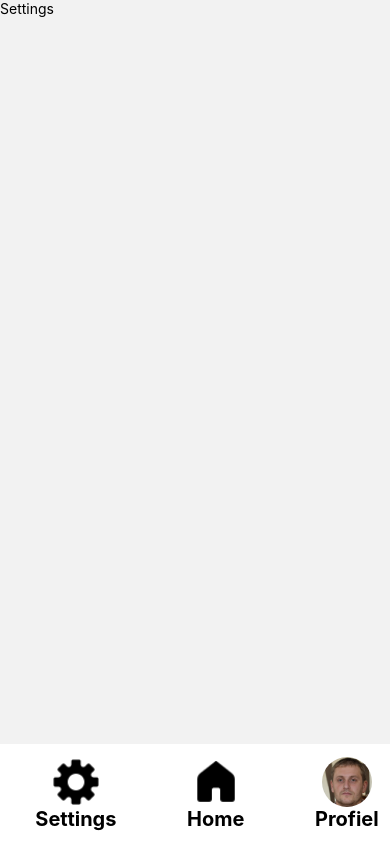
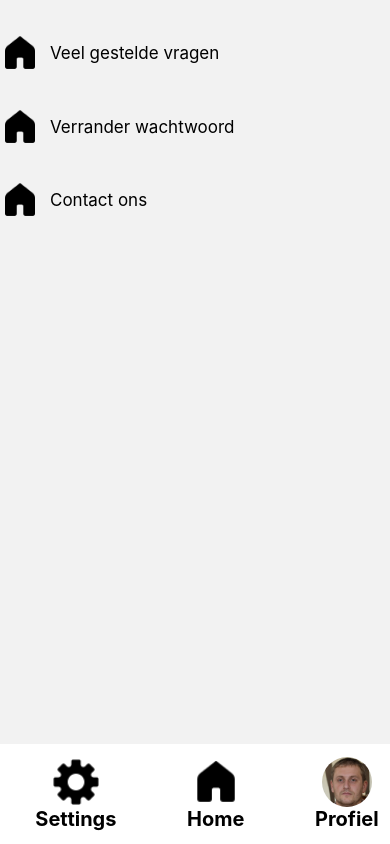
Before and after one commit to GTS-golven/FE, a React Native app in the folder GTS-golven/: screen /Settings in a window 390 px wide. Built offline with nearby package versions, Linux system fonts and the light colour scheme.

Commit message:
settings fix

```diff
--- a/GTS-golven/App.tsx
+++ b/GTS-golven/App.tsx
@@ -40,10 +40,7 @@ function App() {
 }
 
 const styles = StyleSheet.create({
-  screen: {
-    flex: 1,
-    backgroundColor: Colors.backgournd,
-  },
+
 });
 
 export default App;
--- a/GTS-golven/screens/Settings.js
+++ b/GTS-golven/screens/Settings.js
@@ -1,11 +1,24 @@
 import React from "react";
-import { View, Text, StyleSheet } from 'react-native'
+import { View, Text, Image, Pressable, StyleSheet } from 'react-native'
 import NavBar from "../components/NavBar";
 
 const Settings = ({ navigation }) => {
     return (
-        <View styles={styles.screen}>
-            <Text>Settings</Text>
+        <View style={styles.screen}>
+            <View style={styles.container}>
+                <Pressable style={styles.row} onPress={() => navigation.push('WachtwoordVergeten')}>
+                    <Image style={styles.image} source={require('../assets/huisje.png')} />
+                    <Text style={styles.text}>Veel gestelde vragen</Text>
+                </Pressable>
+                <Pressable style={styles.row} onPress={() => navigation.push('WachtwoordVergeten')}>
+                    <Image style={styles.image} source={require('../assets/huisje.png')} />
+                    <Text style={styles.text}>Verrander wachtwoord</Text>
+                </Pressable>
+                <Pressable style={styles.row} onPress={() => navigation.push('WachtwoordVergeten')}>
+                    <Image style={styles.image} source={require('../assets/huisje.png')} />
+                    <Text style={styles.text}>Contact ons</Text>
+                </Pressable>
+            </View>
             <NavBar />
         </View>
     )
@@ -13,9 +26,27 @@ const Settings = ({ navigation }) => {
 
 const styles = StyleSheet.create({
     screen: {
-        flex: 1,
-        justifyContent: "center",
+        flex: 1
+    },
+
+    container: {
+        height: '30%',
+        justifyContent: "space-evenly",
+    },
+
+    row: {
+        flexDirection: "row",
         alignItems: "center",
+        gap: 10,
+    },
+
+    image: {
+        height: 40,
+        width: 40,
+    },
+
+    text: {
+        fontSize: 17,
     }
 });
 
```
